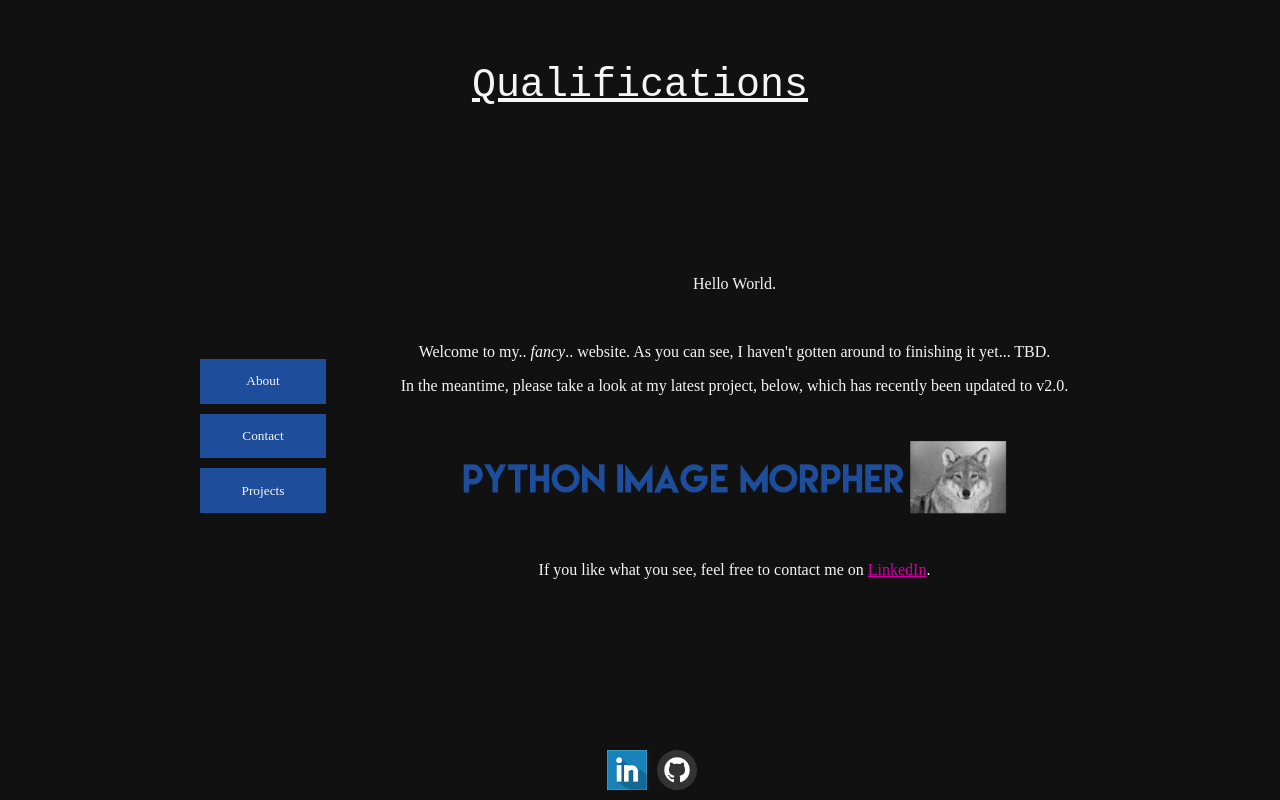
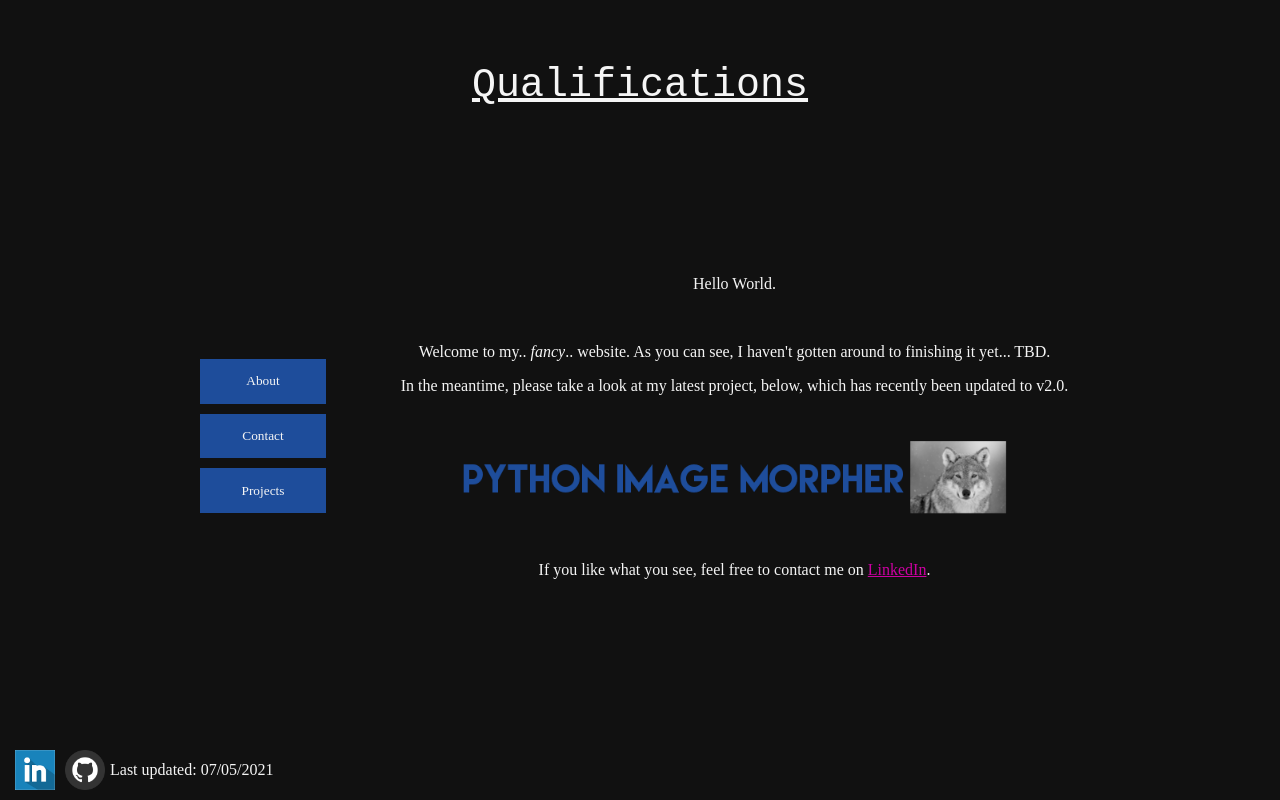
Before and after one commit to ddowd97/ddowd97.github.io, a plain HTML site: page index.html in a window 1280 px wide. Drawn offline with Linux system fonts and the light colour scheme.

Commit message:
Add LastUpdated

```diff
--- a/index.html
+++ b/index.html
@@ -80,5 +80,11 @@
 <footer class="footer">
     <a href="https://www.linkedin.com/in/davidmilesdowd" target="_blank" class="footer-element media"><img class="center" src="LinkedIn.png" width=40px;></a>
     <a href="https://github.com/ddowd97/" target="_blank" class="footer-element media"><img class="center" src="GitHub.png" width=40px;></a>
+    <div id="last_updated"><center>Last updated: xx/xx/xxxx </center></div>
+    <script type="text/javascript">
+        var m = "Last updated: " + document.lastModified;
+        var p = m.length-8;
+        document.getElementById('last_updated').innerHTML = "<center>" + m.substring(p,0) + "</center>";
+    </script>
 </footer>
 </html>
--- a/style.css
+++ b/style.css
@@ -57,6 +57,14 @@ p {
     color: whitesmoke;
 }
 
+center {
+    color: whitesmoke;
+}
+
+#last_updated {
+    color: whitesmoke;
+}
+
 .center {
     display: block;
     margin-left: auto;
@@ -86,7 +94,6 @@ a:active {
     justify-content: center;
     align-items: center;
     position: fixed;
-    left: 47%;
     bottom: 0;
     margin-bottom: 10px;
 }
```
